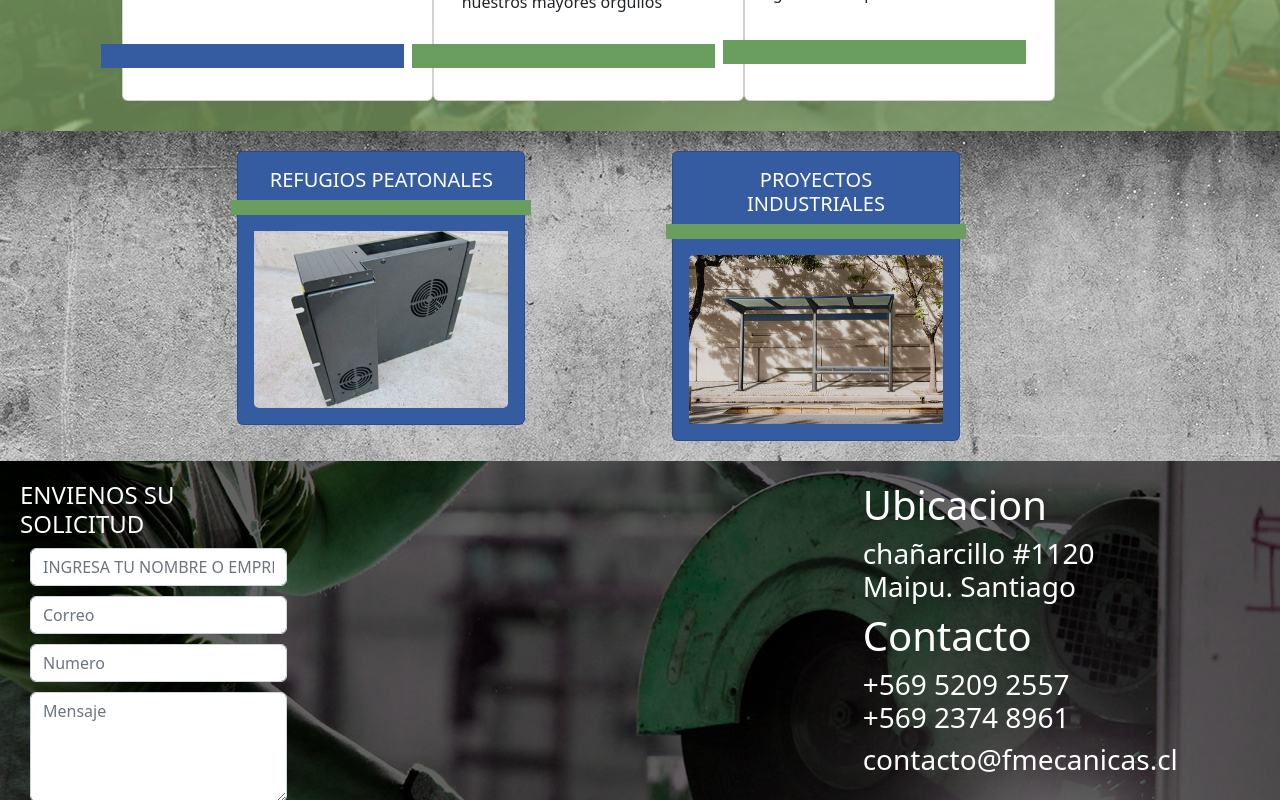
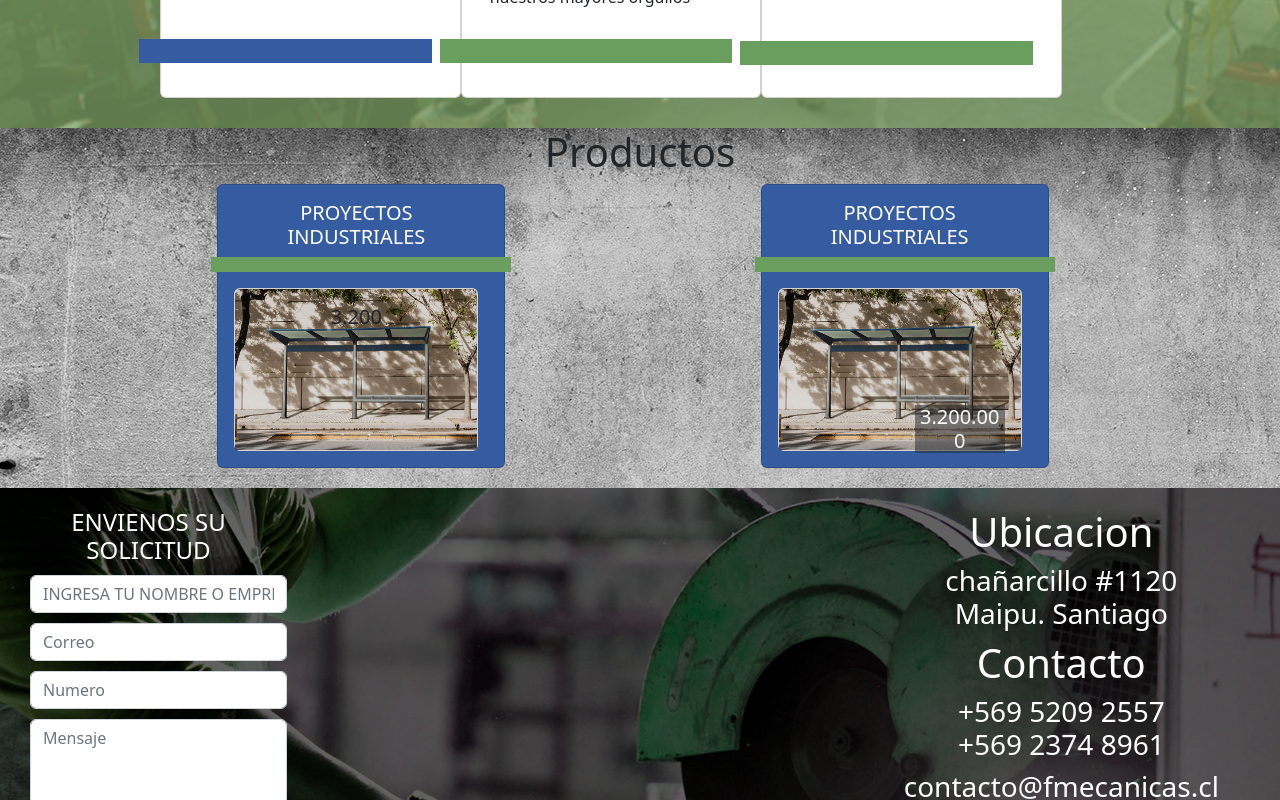
Before and after one commit to infrashaman/FarmaciasMecanicas, an Angular app: page / in a window 1280 px wide. Shown: the part 2140-2940 px from the top of the page. Built offline with nearby package versions, Linux system fonts and the light colour scheme.

Commit message:
Pagina completa sin aplicacion de detalles

```diff
--- a/src/app/components/inicio/inicio.component.html
+++ b/src/app/components/inicio/inicio.component.html
@@ -71,7 +71,7 @@
     </div>
     </div>
     <h5 style="color: white;">Contamos con una importante cantidad de modernas maquinas y herramientas, por lo tanto, nuestra relacion<br>tamaño/equipamiento nos hace una empresa de alta tecnologia en funcion a las necesidades del mercado</h5>
-      <div class="row">
+      <div class="row" style="margin-left: 30px;">
         <div class="col-lg-1"></div>
       <div class="card col-lg-3">
           <div class="card-body">
@@ -93,37 +93,13 @@
             <img src="./assets/capacidades1.jpg" class="card-img-top">
             <h5 class="card-title" style="color: #355ca1;">GUILLOTINA SHEM</h5>
             <p class="card-text">Son reconocidos por estar bien constituidos,<br>ser precisos y rentables, satisfaciendo la<br>demanda del mercado de gabricacion pesada</p>
-            <p style="background-color: #6a9e5e; margin-top: 35px; margin-left: -50px;"><br></p>
+            <p style="background-color: #6a9e5e; margin-top: 43px; margin-left: -50px;"><br></p>
           </div>
         </div>
-        <div class="col-lg-1"></div>
         </div>
       </section>
               <!-- Productos -->
-       <div style="background-image: url('/assets/fondoservicios.jpg');">
-        <div class="row" style="text-align: center;">
-          <div class="col-sm-2"></div>
-          <div class="col-sm-3" style="position: static;">
-            <div class="card" style="width: 18rem; margin: 20px; background-color: #355ca1">
-              <div class="card-body">
-                <h5 class="card-title" style="color: white;">REFUGIOS PEATONALES</h5>
-                <p style="background-color: #6a9e5e; width: 300px; height: 15px; margin-left: -23px;"><br></p>
-                <img class="card-img-bottom" src="/assets/producto1.png" alt="Card image cap">
-              </div>
-            </div>
-          </div>
-          <div class="col-sm-1"></div>
-          <div class="col-sm-4" style="position: static;">
-            <div class="card" style="width: 18rem; margin: 20px; background-color: #355ca1">
-              <div class="card-body">
-                <h5 class="card-text" style="color: white;">PROYECTOS INDUSTRIALES</h5>
-                <p style="background-color: #6a9e5e; width: 300px; height: 15px; margin-left: -23px;"><br></p>
-                <img class="card-img-top" src="/assets/producto2.png" alt="Card image cap">
-              </div>
-            </div>
-          </div>
-        </div>
+        <app-productos></app-productos>
         <app-contacto></app-contacto>
- </div>
 </body>
 </html>
--- a/src/app/components/nosotros/nosotros.component.html
+++ b/src/app/components/nosotros/nosotros.component.html
@@ -11,20 +11,20 @@
     <div id="fondo" style="background-image: url(/assets/fondo_nosotros_recuperado.jpg);">
         <div class="container">
             <div class="row" style="color: white; word-wrap: break-word;">
-                <p class="col-1" style="background-color: #6a9e5e;"><br></p>
-                <div class="col-xs-5">
-                <h1 class="text-nowrap">NUESTRA EMPRESA</h1>
+                <p class="col-xl-1" style="background-color: #6a9e5e;"><br></p>
+                <div class="col-xl-12 col-sm-6">
+                <h1 class="text-nowrap" style="font-size: 2vw;">NUESTRA EMPRESA</h1>
                 <br>
-                <h3 style="font-size: 20px;" class="text-nowrap overflow-auto">Hace mas de dos decadas Fabricaciones Mecanicas Ltda. ingresa a la industria metalmecanica con una propuesta<br>innovadora para dar solucion a los mas diversos requerimientos del mercado<br><br>Contamos con el personal capacitado para lograr optimos niveles de calidad en los plazos que nuestros clientes<br>requieren.Nuestra vasta experiencia en las areas de muebles metalicos, mobiliario urbano y proyectos industriales, nos<br>permite entregar soluciones intergrales a nuestros clientes en el desarrollo de sus productos y proyectos. Nuestras<br>instalaciones cuentan con terreni de 4.000 mts2 construidos, lo que le permite a nuestros clientes<br>disponer de una comodidad y espacio necesario para la gestion de sus proyectos, desde su inicio hasta la inspeccion y<br>recepcion de sus productos y proyectos</h3>
+                <h3 style="font-size: 2vw;">Hace mas de dos decadas Fabricaciones Mecanicas Ltda. ingresa a la industria metalmecanica con una propuesta<br>innovadora para dar solucion a los mas diversos requerimientos del mercado<br><br>Contamos con el personal capacitado para lograr optimos niveles de calidad en los plazos que nuestros clientes<br>requieren.Nuestra vasta experiencia en las areas de muebles metalicos, mobiliario urbano y proyectos industriales, nos<br>permite entregar soluciones intergrales a nuestros clientes en el desarrollo de sus productos y proyectos. Nuestras<br>instalaciones cuentan con terreni de 4.000 mts2 construidos, lo que le permite a nuestros clientes<br>disponer de una comodidad y espacio necesario para la gestion de sus proyectos, desde su inicio hasta la inspeccion y<br>recepcion de sus productos y proyectos</h3>
                 </div>
                 <!-- -- -->
-                <div class="col-xs-5">
+                <div class="col-xl-12 col-sm-6">
                 <br>
                 <br>
                 <p class="col-1" style="background-color: #6a9e5e; margin-left: -10px;"><br></p>
-                <h1 class="text-nowrap">NUESTRA MISION</h1>
+                <h1 class="text-nowrap" style="font-size: 2vw;">NUESTRA MISION</h1>
                 <br>
-                <h3 style="font-size: 20px;" class="text-nowrap overflow-auto">Nuestra mision es ser el socio tecnologico de su empresa para la ejecucion mecanica de sus productos y proyectos,<br>garantizando la adecuada calidad y plazos de entrega de los trabajos, a costos razonables y de acuerdo a requerimientos</h3>
+                <h3 style="font-size: 2vw;">Nuestra mision es ser el socio tecnologico de su empresa para la ejecucion mecanica de sus productos y proyectos,<br>garantizando la adecuada calidad y plazos de entrega de los trabajos, a costos razonables y de acuerdo a requerimientos</h3>
             </div>
             </div>
         </div>
--- a/src/app/components/productos/productos.component.html
+++ b/src/app/components/productos/productos.component.html
@@ -1 +1,34 @@
-<p>productos works!</p>
+<div style="background-image: url('/assets/fondoservicios.jpg');">
+    <div class="row" style="text-align: center;">
+      <h1 style="font-size: center;">Productos</h1>
+      <div class="col-xl-2 col-sm-4 col-xs-4"></div>
+        <div class="col-xl-2 col-md-6 col-sm-5">
+          <div class="card" style="width: 18rem; padding-right: 10px; margin-bottom: 20px; background-color: #355ca1">
+            <div class="card-body" >
+              <h5 class="card-text" style="color: white;">PROYECTOS INDUSTRIALES</h5>
+              <p style="background-color: #6a9e5e; width: 300px; height: 15px; margin-left: -23px;"><br></p>
+              <div class="card">
+              <img class="card-img-top" src="/assets/producto2.png" alt="Card image cap">
+              <div class="card-img-overlay">
+                <h1 class="card-text" style="font-size: 20px;">3.200</h1>
+              </div>
+            </div>
+            </div>
+          </div>
+        </div>
+        <div class="col-xl-3 col-sm-4"></div>
+      <div class="col-xl-2 col-md-6 col-sm-5">
+        <div class="card" style="width: 18rem; padding-right: 10px; margin-bottom: 20px; background-color: #355ca1">
+          <div class="card-body">
+            <h5 class="card-text" style="color: white;">PROYECTOS INDUSTRIALES</h5>
+            <p style="background-color: #6a9e5e; width: 300px; height: 15px; margin-left: -23px;"><br></p>
+            <div class="card">
+            <img class="card-img-top" src="/assets/producto2.png" alt="Card image cap">
+            <div class="card-img-overlay">
+              <h1 class="card-text bg-dark bg-opacity-50" style="color: white; font-size: 20px; margin-top: 100px; margin-left: 120px; padding: 0px; margin-right: 0px;">3.200.000</h1>
+          </div>
+          </div>
+        </div>
+      </div>
+    </div>
+    <app-contacto></app-contacto>
--- a/src/app/components/servicios/servicios.component.css
+++ b/src/app/components/servicios/servicios.component.css
@@ -26,6 +26,10 @@
 }
 
 #fondos{
-    background-color: white;
-    padding-top: 20px;
+    padding-bottom: 20px;
+    margin-bottom: 0px;
 }
+
+body{
+    background-image: url('/assets/fondoservicios.jpg');
+}
--- a/src/app/components/servicios/servicios.component.html
+++ b/src/app/components/servicios/servicios.component.html
@@ -1,4 +1,5 @@
-<div class="container-fluid" id="fondos">
+<body class="container-full">
+<div id="fondos">
   <div style="background-color: #6a9e5e;">
   <h1 style="color: white; text-align: center;">NUESTROS SERVICIOS</h1>
 </div>
@@ -30,8 +31,8 @@
       </div>
     </div>
     <br>
-<div class="row" style="padding-bottom: 20px; padding-top: 20px; background-color: #6a9e5e;">
-<div class="col-lg-4"> </div>
+<div class="row" style="padding-bottom: 20px; padding-top: 20px; background-image: url('/assets/fondodecapacidades.png'); margin-top: 0px;">
+<div class="col-lg-4"></div>
 <div id="carouselExampleIndicators" class="carousel slide col-lg-4" data-ride="carousel">
     <ol class="carousel-indicators">
       <li data-target="#carouselExampleIndicators" data-slide-to="0" class="active"></li>
@@ -55,3 +56,5 @@
     </a>
 </div>
   </div>
+  <app-contacto></app-contacto>
+</body>
--- a/src/index.html
+++ b/src/index.html
@@ -19,7 +19,7 @@
       </div>
       <div class="col-4"></div>
       <div class="col-4" style="color: white;">
-        <p style="font-size: 10px; padding-top: 5px; ">Chañarcillo #1120, Maipu. Santiago - contacto @fmecanicas.cl<p>
+        <p style="font-size: 10px; padding-top: 5px;">Chañarcillo #1120, Maipu. Santiago - contacto @fmecanicas.cl<p>
         <p style="font-size: 10px;">+569 5209 2557 +569 2374 8961</p>
     </div>
     </div>
```
Also changed, not shown: src/app/components/capacidades/capacidades.component.html (+32 -4 lines).
